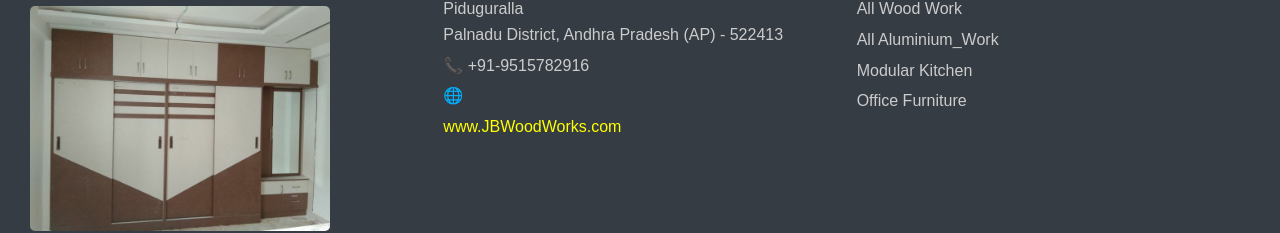
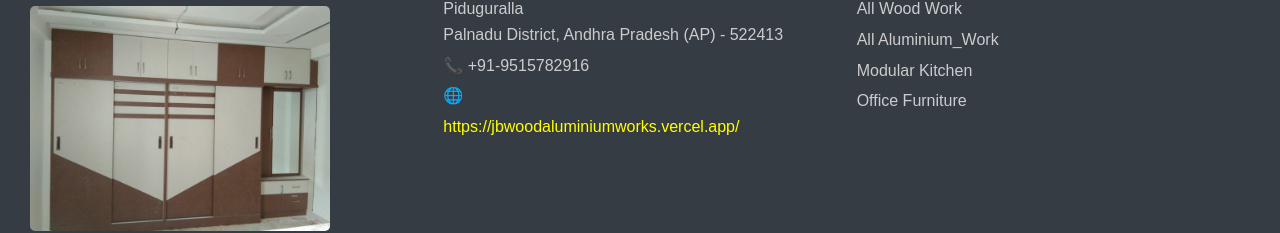
Before and after one commit to Jagad33sh2001/JBWood-AluminiumWorks, a plain HTML site: page about.html in a window 1280 px wide. Shown: the part 1774-2007 px from the top of the page. Drawn offline with Linux system fonts and the light colour scheme.

Commit message:
Update about.html

```diff
--- a/about.html
+++ b/about.html
@@ -102,7 +102,7 @@
       <h2>OUR ADDRESS</h2>
       <p>Piduguralla<br>Palnadu District, Andhra Pradesh (AP) - 522413</p>
       <p>📞 +91-9515782916</p>
-      <p>🌐 <a href="#" style="color:yellow;">www.JBWoodWorks.com</a></p>
+      <p>🌐 <a href="#" style="color:yellow;">https://jbwoodaluminiumworks.vercel.app/</a></p>
     </div>
     <div class="footer-column">
       <h2>CONTACT US FOR</h2>
```
